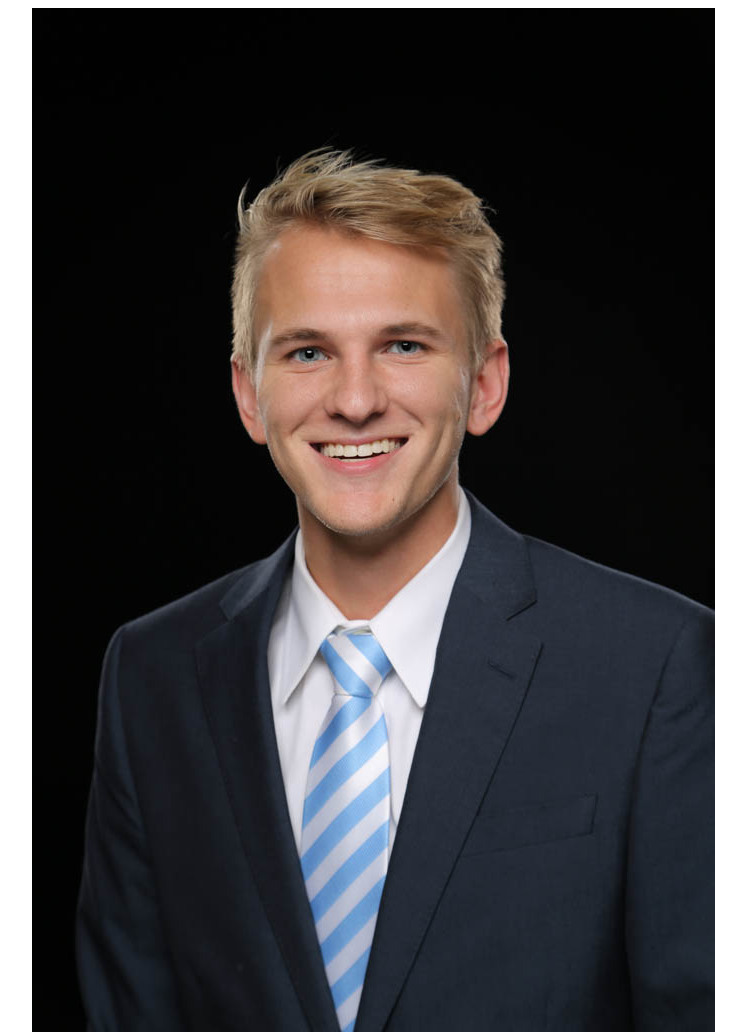
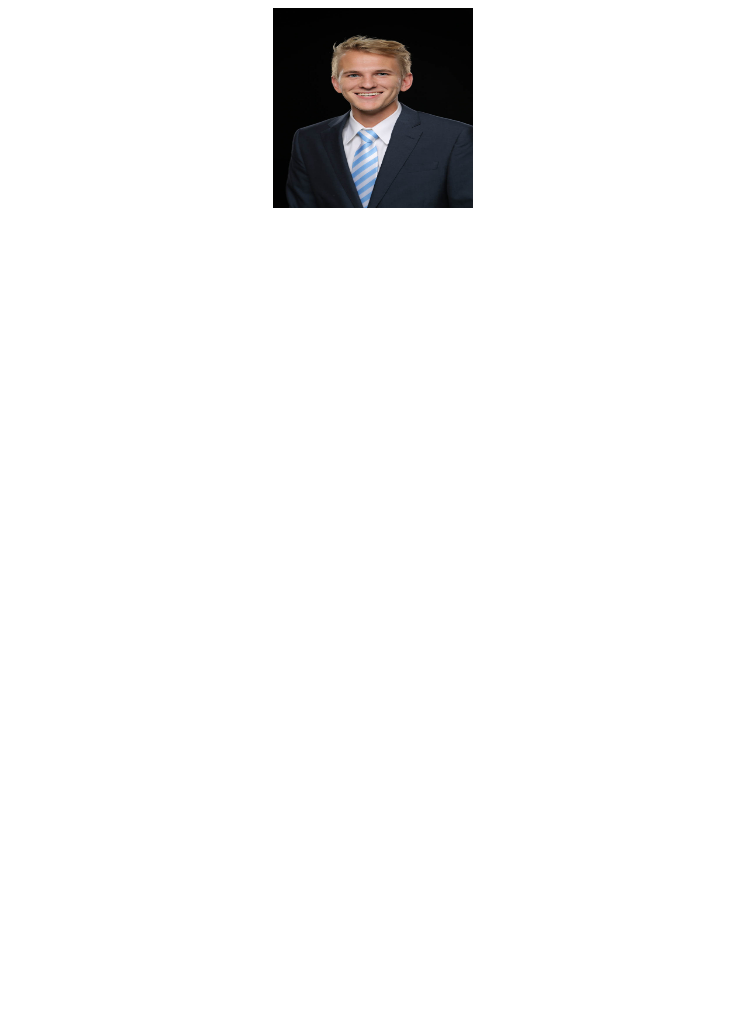
Before and after one commit to rymums/rymums.github.io, a plain HTML site: page index.html in a window 1280 px wide. Shown: the whole page, without its empty margins (267-1013 px from the left). After the commit the page ends 800 px from the top, so only its background shows below. Drawn offline with Linux system fonts and the light colour scheme.

Commit message:
Update index.html

```diff
--- a/index.html
+++ b/index.html
@@ -1,5 +1,5 @@
 <html>
 <body>
-<p style="text-align : center"><img src="showpicture.jpg"/></p>
+<p style="text-align : center"><img src="showpicture.jpg" width="200" height="200" /></p>
 </body>
 </html>
```
